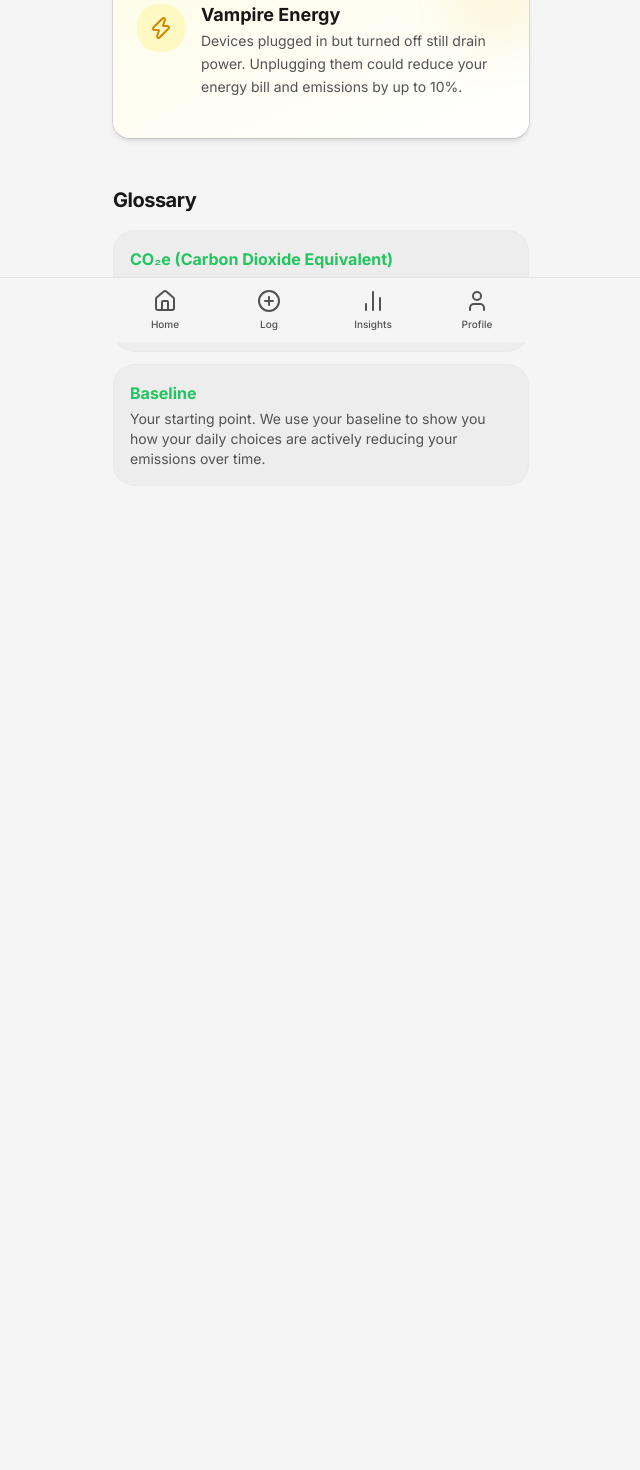
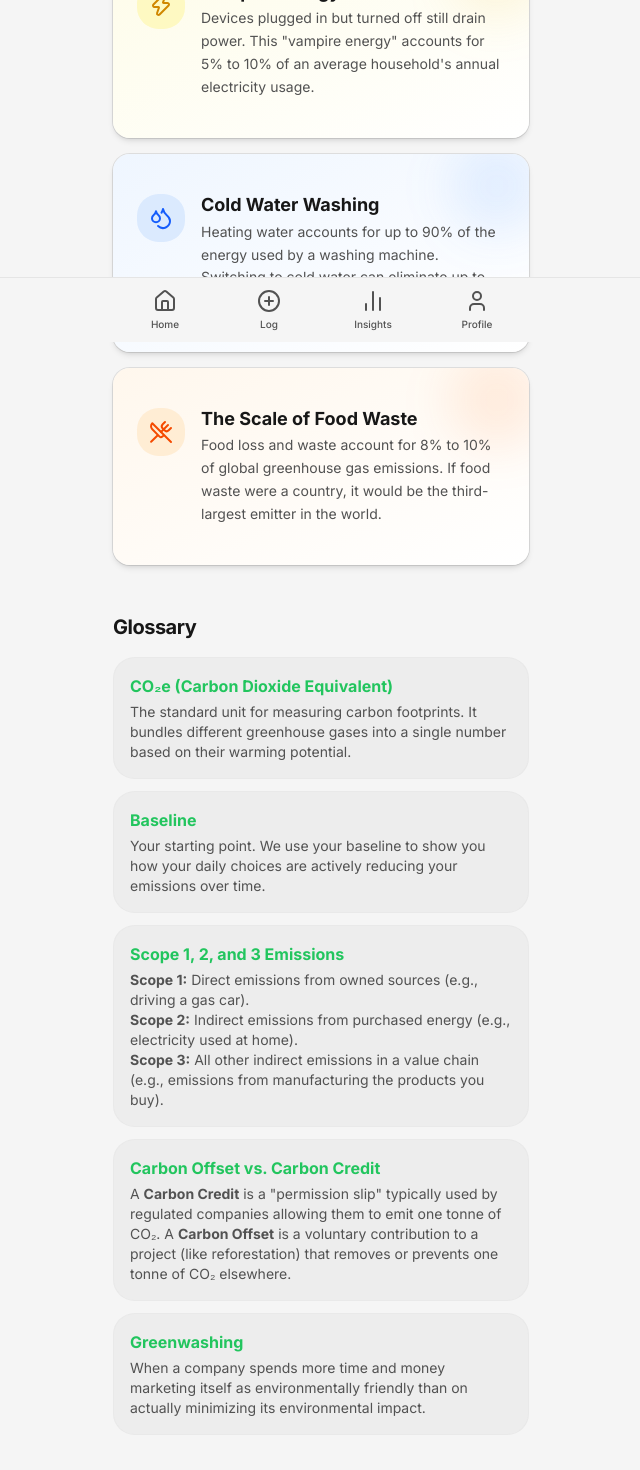
Before and after one commit to YJuDeAd/carbon-tracker, a Next.js app in the folder frontend/: page /education in a window 1280 px wide. Shown: the part 458-1928 px from the top of the page, without its empty margins (319-959 px from the left). Before the commit the page ends 1088 px from the top, so only its background shows below. Built offline with nearby package versions, Linux system fonts and the light colour scheme.

Commit message:
feat(education): fact check and expand education hub content

```diff
--- a/frontend/src/app/education/page.tsx
+++ b/frontend/src/app/education/page.tsx
@@ -1,6 +1,6 @@
 "use client";
 
-import { BookOpen, Leaf, Zap } from "lucide-react";
+import { BookOpen, Leaf, Zap, Droplets, UtensilsCrossed } from "lucide-react";
 import { Card, CardContent } from "@/components/ui/card";
 
 export default function EducationHub() {
@@ -27,7 +27,7 @@ export default function EducationHub() {
                 <div>
                   <h3 className="font-bold text-lg leading-tight mb-1">The Power of Plant-Based</h3>
                   <p className="text-sm text-muted-foreground leading-relaxed">
-                    Swapping just one meat meal a week for a plant-based alternative can save the equivalent emissions of driving 1,160 miles a year.
+                    Replacing just one beef burger a week with a plant-based alternative for a year saves the equivalent emissions of driving ~320 miles.
                   </p>
                 </div>
               </div>
@@ -44,7 +44,41 @@ export default function EducationHub() {
                 <div>
                   <h3 className="font-bold text-lg leading-tight mb-1">Vampire Energy</h3>
                   <p className="text-sm text-muted-foreground leading-relaxed">
-                    Devices plugged in but turned off still drain power. Unplugging them could reduce your energy bill and emissions by up to 10%.
+                    Devices plugged in but turned off still drain power. This "vampire energy" accounts for 5% to 10% of an average household's annual electricity usage.
+                  </p>
+                </div>
+              </div>
+            </CardContent>
+          </Card>
+
+          <Card className="border-none shadow-md bg-gradient-to-br from-blue-50 to-white dark:from-blue-950/20 dark:to-background overflow-hidden relative group">
+             <div className="absolute -right-4 -top-4 w-24 h-24 bg-blue-500/10 rounded-full blur-xl group-hover:bg-blue-500/20 transition-all"></div>
+            <CardContent className="p-6 relative z-10">
+              <div className="flex items-start space-x-4">
+                <div className="w-12 h-12 rounded-2xl bg-blue-100 dark:bg-blue-900/50 flex items-center justify-center shrink-0">
+                  <Droplets className="w-6 h-6 text-blue-600 dark:text-blue-400" />
+                </div>
+                <div>
+                  <h3 className="font-bold text-lg leading-tight mb-1">Cold Water Washing</h3>
+                  <p className="text-sm text-muted-foreground leading-relaxed">
+                    Heating water accounts for up to 90% of the energy used by a washing machine. Switching to cold water can eliminate up to 1,600 pounds of CO₂ emissions annually.
+                  </p>
+                </div>
+              </div>
+            </CardContent>
+          </Card>
+
+          <Card className="border-none shadow-md bg-gradient-to-br from-orange-50 to-white dark:from-orange-950/20 dark:to-background overflow-hidden relative group">
+             <div className="absolute -right-4 -top-4 w-24 h-24 bg-orange-500/10 rounded-full blur-xl group-hover:bg-orange-500/20 transition-all"></div>
+            <CardContent className="p-6 relative z-10">
+              <div className="flex items-start space-x-4">
+                <div className="w-12 h-12 rounded-2xl bg-orange-100 dark:bg-orange-900/50 flex items-center justify-center shrink-0">
+                  <UtensilsCrossed className="w-6 h-6 text-orange-600 dark:text-orange-400" />
+                </div>
+                <div>
+                  <h3 className="font-bold text-lg leading-tight mb-1">The Scale of Food Waste</h3>
+                  <p className="text-sm text-muted-foreground leading-relaxed">
+                    Food loss and waste account for 8% to 10% of global greenhouse gas emissions. If food waste were a country, it would be the third-largest emitter in the world.
                   </p>
                 </div>
               </div>
@@ -64,6 +98,18 @@ export default function EducationHub() {
             <h4 className="font-bold text-primary mb-1">Baseline</h4>
             <p className="text-sm text-muted-foreground">Your starting point. We use your baseline to show you how your daily choices are actively reducing your emissions over time.</p>
           </div>
+          <div className="p-4 bg-muted/50 rounded-2xl border border-border/50">
+            <h4 className="font-bold text-primary mb-1">Scope 1, 2, and 3 Emissions</h4>
+            <p className="text-sm text-muted-foreground"><strong>Scope 1:</strong> Direct emissions from owned sources (e.g., driving a gas car).<br/><strong>Scope 2:</strong> Indirect emissions from purchased energy (e.g., electricity used at home).<br/><strong>Scope 3:</strong> All other indirect emissions in a value chain (e.g., emissions from manufacturing the products you buy).</p>
+          </div>
+          <div className="p-4 bg-muted/50 rounded-2xl border border-border/50">
+            <h4 className="font-bold text-primary mb-1">Carbon Offset vs. Carbon Credit</h4>
+            <p className="text-sm text-muted-foreground">A <strong>Carbon Credit</strong> is a "permission slip" typically used by regulated companies allowing them to emit one tonne of CO₂. A <strong>Carbon Offset</strong> is a voluntary contribution to a project (like reforestation) that removes or prevents one tonne of CO₂ elsewhere.</p>
+          </div>
+          <div className="p-4 bg-muted/50 rounded-2xl border border-border/50">
+            <h4 className="font-bold text-primary mb-1">Greenwashing</h4>
+            <p className="text-sm text-muted-foreground">When a company spends more time and money marketing itself as environmentally friendly than on actually minimizing its environmental impact.</p>
+          </div>
         </div>
       </section>
     </div>
```
